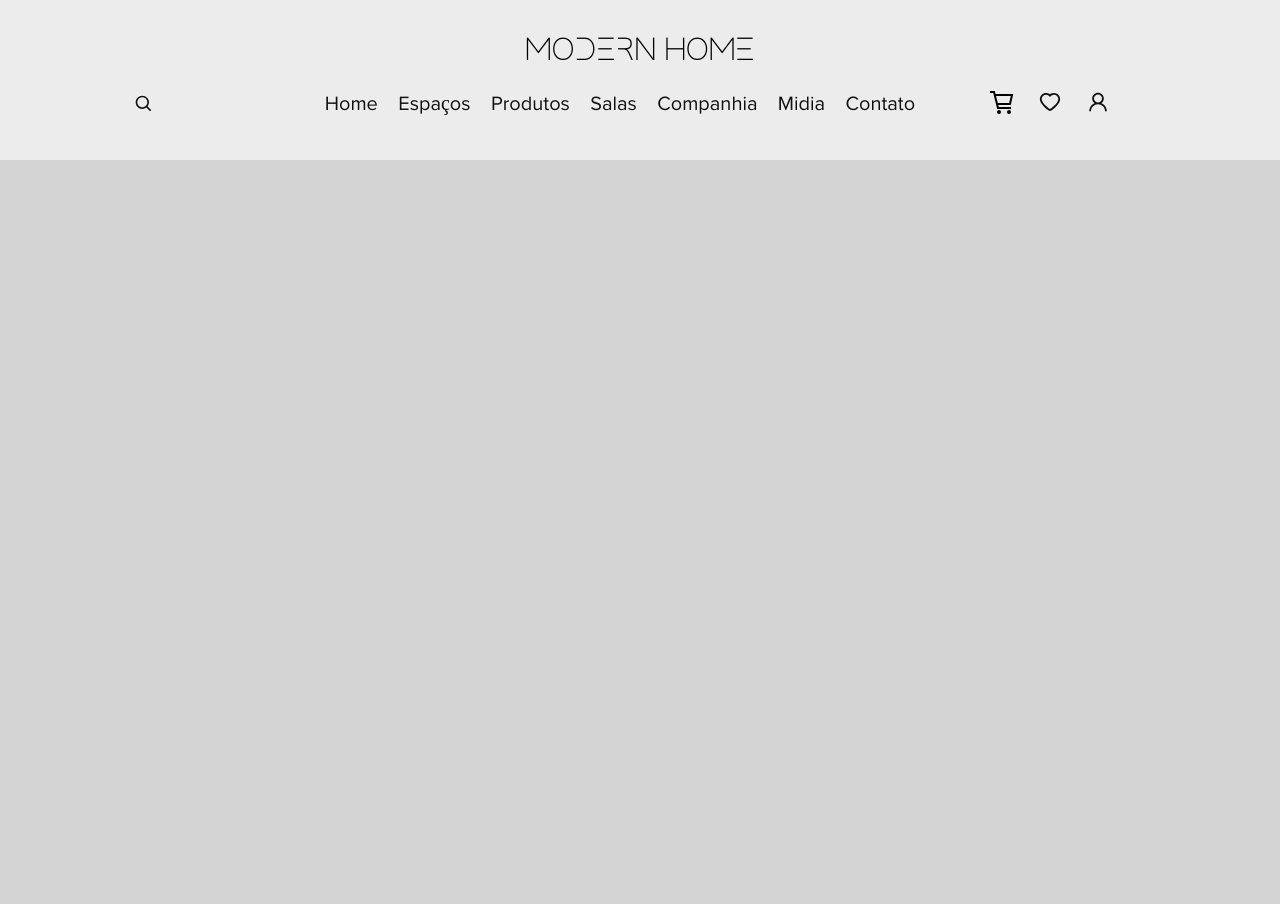
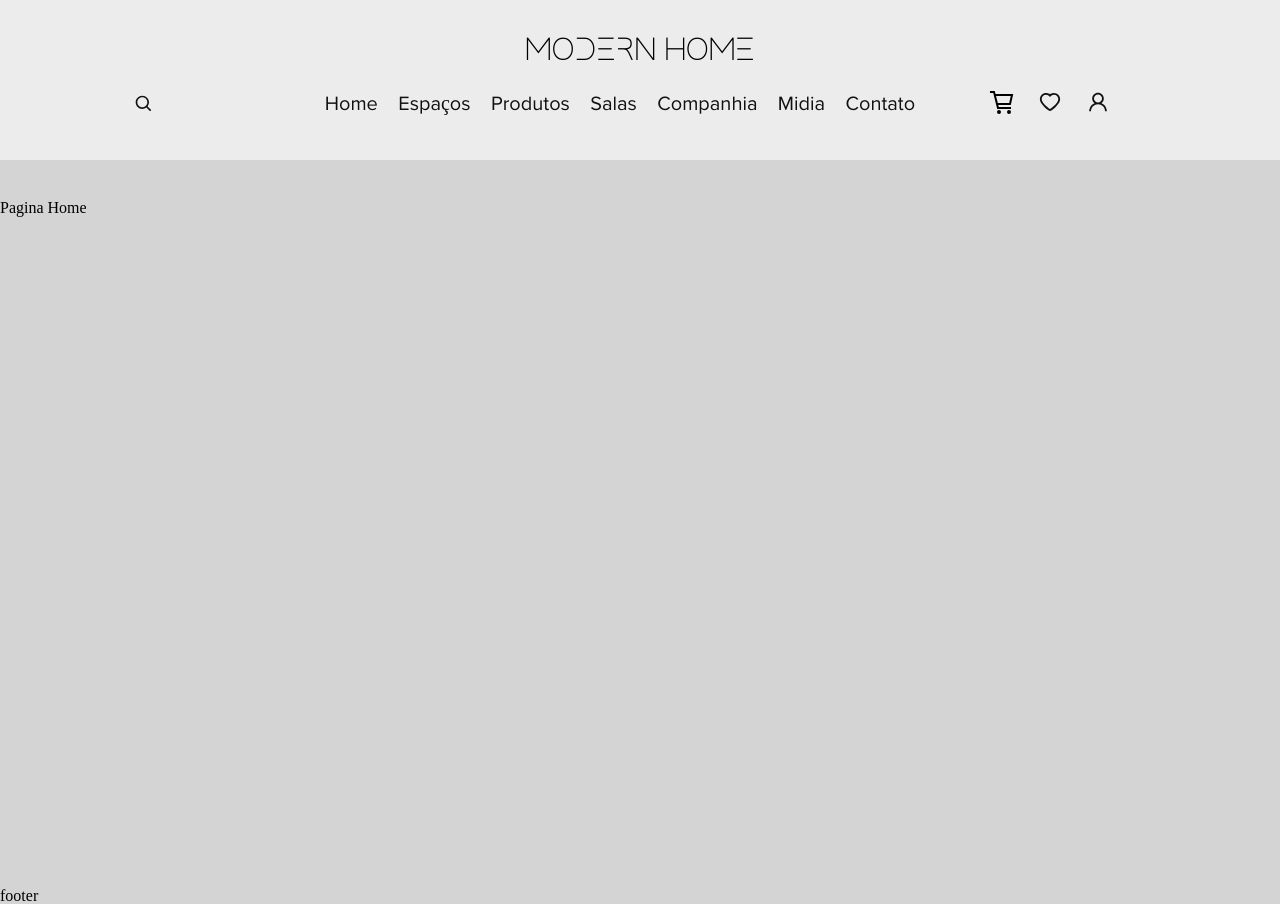
Before and after one commit to FeBassetto/clothing-store, a React (Create React App) app: page / in a window 1280 px wide. Before the commit the page ends 800 px from the top, so only its background shows below. Built offline with nearby package versions, Linux system fonts and the light colour scheme; the HTML template or start-up script is replaced by a standard one.

Commit message:
Creating Container

```diff
--- a/src/Routes.jsx
+++ b/src/Routes.jsx
@@ -2,15 +2,20 @@ import React from "react";
 import { BrowserRouter as Router, Routes, Route } from "react-router-dom";
 import Home from "./pages/Home";
 import Header from './components/Header/Header';
+import Footer from "./components/Footer/Footer";
+import Container from "./components/Container/Container";
 
 
 const Routing = () => {
     return (
         <Router>
             <Header />
-            <Routes>
-                <Route exact path="/" element={<Home />} />
-            </Routes>
+            <Container>
+                <Routes>
+                    <Route exact path="/" element={<Home />} />
+                </Routes>
+            </Container>
+            <Footer />
         </Router>
     )
 }
--- /dev/null
+++ b/src/components/Container/Container.jsx
@@ -0,0 +1,12 @@
+import React from "react";
+import style from './Container.module.css'
+
+const Container = (props) => {
+    return (
+        <main className={style.container}>
+            {props.children}
+        </main>
+    )
+}
+
+export default Container
--- /dev/null
+++ b/src/components/Container/Container.module.css
@@ -0,0 +1,5 @@
+.container{
+    min-height: 80vh;
+    padding-top: 200px;
+    padding-bottom: 3rem;
+}
--- /dev/null
+++ b/src/components/Footer/Footer.jsx
@@ -0,0 +1,12 @@
+import React from "react";
+import style from './Footer.module.css'
+
+const Footer = () => {
+    return(
+        <footer>
+            footer
+        </footer>
+    )
+}
+
+export default Footer
```
Also changed, not shown: src/components/Footer/Footer.module.css (added), src/components/Footer/Principal/Principal.jsx (added), src/components/Footer/Principal/Principal.module.css (added).
